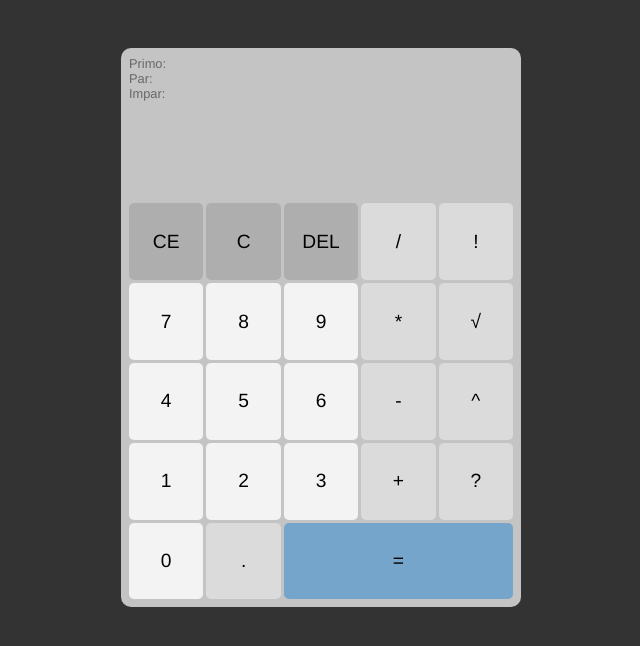
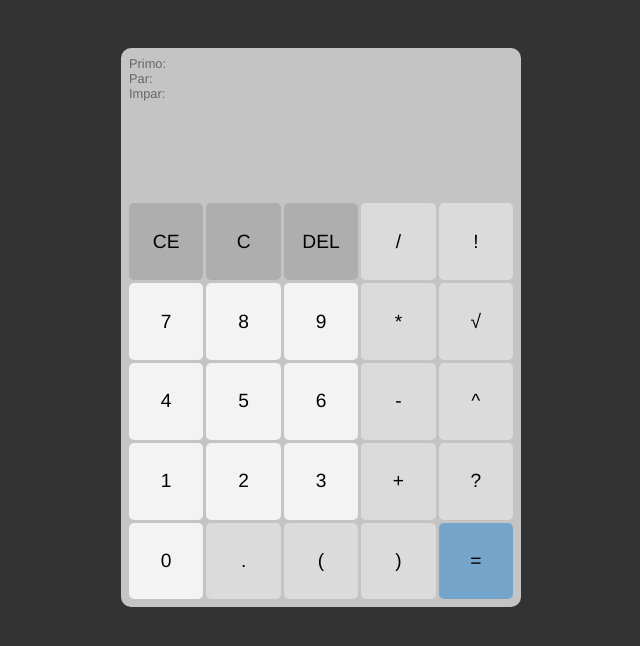
Before and after one commit to l30n44rd0/Calculadora, a website: page index.html in a window 1280 px wide. Shown: the whole page, without its empty margins (319-959 px from the left). Drawn offline with Linux system fonts and the light colour scheme.

Commit message:
parenteses e replace

```diff
--- a/css/style.css
+++ b/css/style.css
@@ -77,10 +77,10 @@ body {
     border-color: #999;
 }
 
-#buttons-container #equal-btn,
+/* #buttons-container #equal-btn,
 #buttons-container #equal-btn:hover {
     grid-column: span 3;
-}
+} */
 
 #buttons-container #equal-btn {
     background-color: #75a5cb;
--- a/index.html
+++ b/index.html
@@ -46,6 +46,8 @@
         <button id="descobrirSeEParImparPrimo">?</button>
         <button id="number-0" class="number">0</button>
         <button id="ponto">.</button>
+        <button id="abreParentese" class="parentese">(</button>
+        <button id="fechaParentese" class="parentese">)</button>
         <button id="equal-btn">=</button>
       </div>
     </div>
@@ -148,6 +150,7 @@
             break;
           case "=":
             processEqualOperator();
+            previousOperationText.innerText = previousOperationText.innerText.replace(" +", "")
             break;
           case "?":
             result = numeroEPar(currentOperationText.innerText);
```
